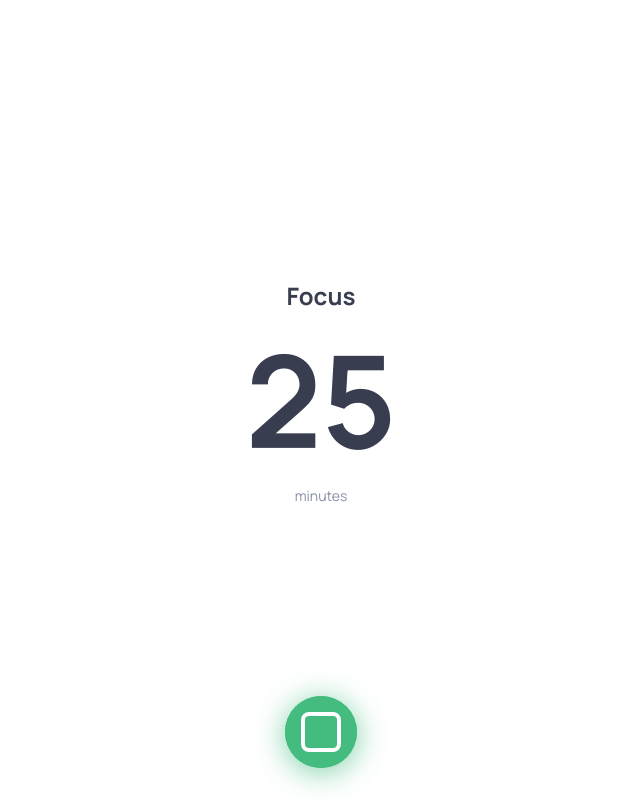
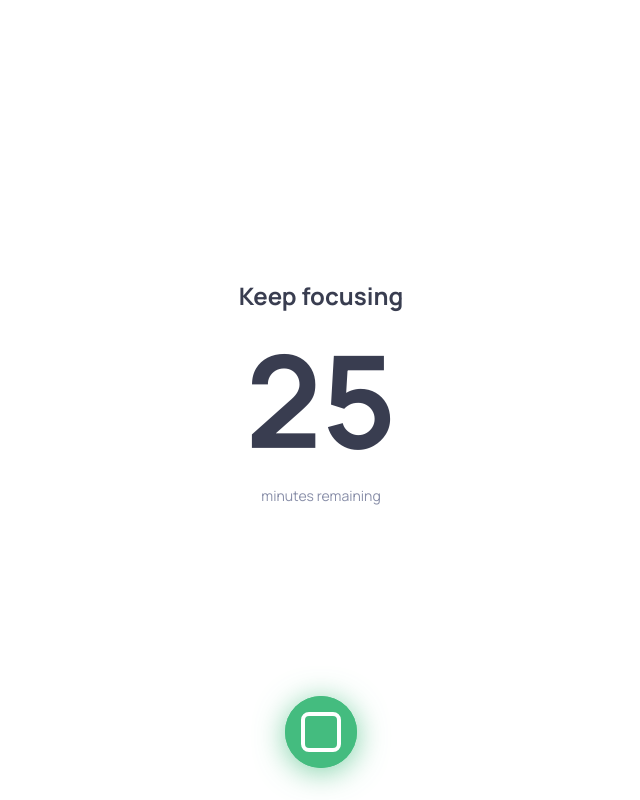
Before and after one commit to MartinRybergLaude/Avodoro, a React (Create React App) app: page / in a window 1280 px wide. Both pictures are taken after a click on the button 640 px from the left and 732 px from the top of the page. Shown: the whole page, without its empty margins (319-959 px from the left). Built offline with nearby package versions, Linux system fonts and the light colour scheme.

Commit message:
Feat: Add avocado explosion effect

```diff
--- /dev/null
+++ b/src/components/Explosion.module.scss
@@ -0,0 +1,102 @@
+.masterContainer {
+  position: absolute;
+  width: 100%;
+  height: 100%;
+}
+$d: 64px;
+$cos: 1 0.951 0.809 0.5877 0.309 0 -3090 -0.5877 -0.809 -0.951 -1 -0.951 -0.809 -0.5877 -3090
+  0 0.309 0.5877 0.809 0.951 1;
+$sin: 0 0.309 0.5877 0.809 0.951 1 0.951 0.809 0.5877 0.309 0 -3090 -0.5877 -0.809 -0.951 -1 -0.951 -0.809 -0.5877 -3090
+  0;
+.particle {
+  position: absolute;
+  width: $d;
+  height: $d;
+  top: 50%;
+  left: 50%;
+  margin-top: -$d/2;
+  margin-left: -$d/2;
+  animation: shoot 3s ease-out;
+  animation-name: shoot, fade;
+  animation-fill-mode: forwards;
+  @for $i from 0 to 20 {
+    $t: (1 + 0.01 * random(100)) * 1s;
+
+    &:nth-child(#{$i + 1}) {
+      transform: translate(200px * nth($sin, $i + 1), 200px * nth($cos, $i + 1))
+        rotate((random(200)-100) * 5deg);
+      animation-duration: 1s;
+    }
+  }
+}
+
+@keyframes shoot {
+  0% {
+    transform: translate(0, 0);
+  }
+}
+@keyframes fade {
+  to {
+    opacity: 0;
+  }
+}
+
+$pi: 3.14159265359;
+$_precision: 10;
+
+@function cpow($base, $exp) {
+  $value: $base;
+  @if $exp > 1 {
+    @for $i from 2 through $exp {
+      $value: $value * $base;
+    }
+  }
+  @if $exp < 1 {
+    @for $i from 0 through -$exp {
+      $value: $value / $base;
+    }
+  }
+  @return $value;
+}
+
+@function cfact($num) {
+  $fact: 1;
+  @if $num > 0 {
+    @for $i from 1 through $num {
+      $fact: $fact * $i;
+    }
+  }
+  @return $fact;
+}
+
+@function c_to_unitless_rad($angle) {
+  @if unit($angle) == "deg" {
+    $angle: $angle / 180deg * $pi;
+  }
+  @if unit($angle) == "rad" {
+    $angle: $angle / 1rad;
+  }
+  @return $angle;
+}
+
+@function csin($angle) {
+  $a: c_to_unitless_rad($angle);
+  $sin: $a;
+  @for $n from 1 through $_precision {
+    $sin: $sin + (cpow(-1, $n) / cfact(2 * $n + 1)) * cpow($a, (2 * $n + 1));
+  }
+  @return $sin;
+}
+
+@function ccos($angle) {
+  $a: c_to_unitless_rad($angle);
+  $cos: 1;
+  @for $n from 1 through $_precision {
+    $cos: $cos + (cpow(-1, $n) / cfact(2 * $n)) * cpow($a, 2 * $n);
+  }
+  @return $cos;
+}
+
+@function ctan($angle) {
+  @return csin($angle) / ccos($angle);
+}
--- /dev/null
+++ b/src/components/Explosion.tsx
@@ -0,0 +1,36 @@
+import React, { ReactElement, useEffect, useState } from "react"
+import styles from "./Explosion.module.scss"
+import logo from "../logo.svg"
+
+interface Props {
+  run: number
+}
+
+export default function Explosion(props: Props) {
+
+  const [showExplosion, setShowExplosion] = useState(false)
+
+  const particles: Array<ReactElement> = []
+
+  for (let i = 0; i < 20; i++) {
+    particles.push(<img key={i} src={logo} className={styles.particle}/>)
+  }
+
+  useEffect(() => {
+    setShowExplosion(true)
+    console.log("explodes")
+    const timer = setTimeout(() => {
+      console.log("gone")
+      setShowExplosion(false)
+    }, 2000)
+    return (() => {
+      clearTimeout(timer)
+    })
+  }, [props.run])
+
+  return (
+    <div className={styles.masterContainer}>
+      {showExplosion && particles}
+    </div>
+  )
+}
--- a/src/screens/ScreenTimer.tsx
+++ b/src/screens/ScreenTimer.tsx
@@ -1,5 +1,6 @@
 import React, { useEffect, useState } from "react"
 import { useRecoilValue } from "recoil"
+import Explosion from "../components/Explosion"
 import styles from "./ScreenTimer.module.scss"
 
 enum TimerTypes {
@@ -64,16 +65,27 @@ export default function ScreenTimer(props: Props) {
   }
 
   function getTimerTypeString(): string {
-    if (timerType === TimerTypes.FOCUS) return "Focus"
-    else return "Relax"
+    if (timerType === TimerTypes.FOCUS) return "Keep focusing"
+    else return "Relax for a bit"
+  }
+
+  function getRunExplosion(): number {
+    switch(timerType) {
+    case TimerTypes.FOCUS:
+      return 0
+    case TimerTypes.SHORTBREAK:
+      return 1
+    case TimerTypes.LONGBREAK:
+      return 2
+    }
   }
 
   return (
     <div className={styles.masterContainer}>
-      {console.log("ping")}
       <h2>{getTimerTypeString()}</h2>
       <h1>{time}</h1>
-      <p>minutes</p>
+      <p>{time > 1 ? "minutes remaining" : "minute remaining"}</p>
+      <Explosion run={getRunExplosion()} />
     </div>
   )
 }
```
